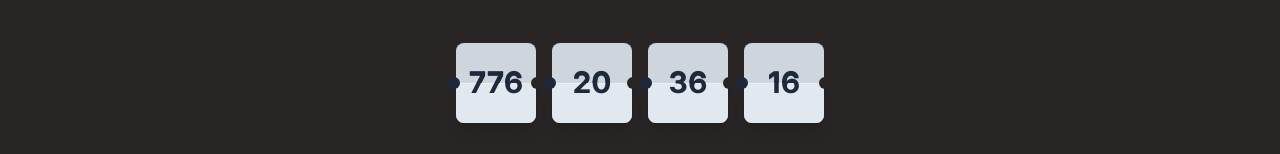
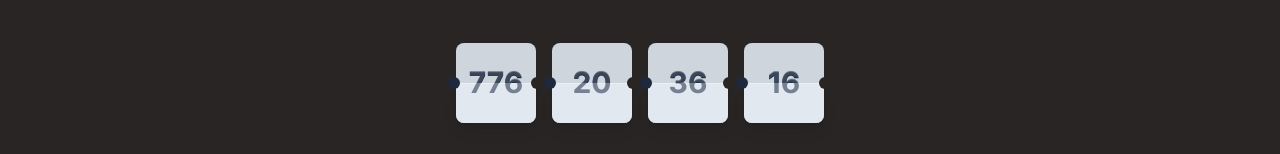
Before and after one commit to rajjubajra/next_frontend_mentor, a Next.js app: page /countdown-timer in a window 1280 px wide. Shown: the part 346-500 px from the top of the page. Built offline with nearby package versions, Linux system fonts and the light colour scheme.

Commit message:
countdown-timer text opacity updated

```diff
--- a/src/app/countdown-timer/Card.js
+++ b/src/app/countdown-timer/Card.js
@@ -18,7 +18,7 @@ function Card({item}) {
           md:text-3xl font-bold md:w-20 md:h-10 w-16 h-8
           bg-slate-200 border-t border-slate-50/50
           flex justify-center items-center shadow-lg'>
-          <span className='relative md:-top-[1.31rem] -top-[0.98rem]'>{item.counting}</span>
+          <span className='relative md:-top-[1.31rem] -top-[0.98rem] text-slate-600/70'>{item.counting}</span>
           </div>
           {/** left / right bullet */}
           <div className='before:w-3 before:h-3
```
